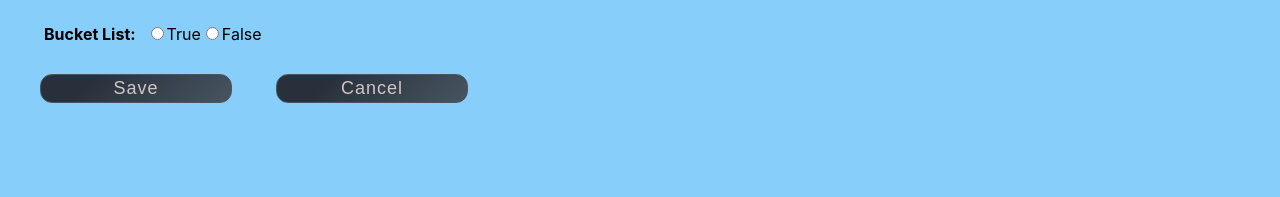
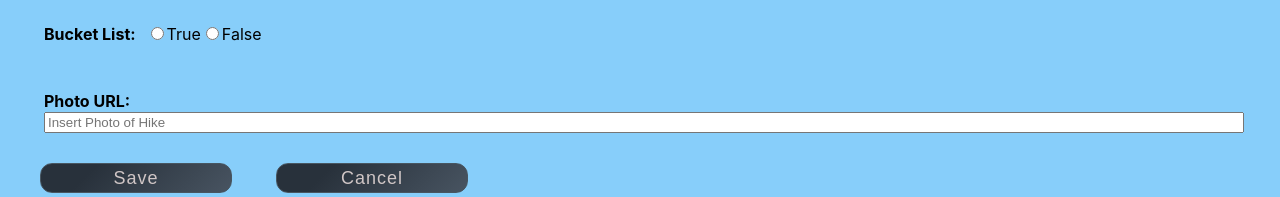
Before and after one commit to RyleyHynes/summit-city, a React (Create React App) app: page /hikes/1/edit in a window 1280 px wide. Shown: the part 965-1162 px from the top of the page. Before the commit the page ends 1072 px from the top, so only its background shows below. Built offline with nearby package versions, Linux system fonts and the light colour scheme; no server answers; sample sign-in values are in the browser's storage.

Commit message:
search bar bug fixed

```diff
--- a/src/components/activities/climbs/ClimbEdit.js
+++ b/src/components/activities/climbs/ClimbEdit.js
@@ -208,6 +208,24 @@ export const ClimbEdit = () => {
                     <label htmlFor="false">False</label>
                 </div>
             </fieldset>
+            <fieldset>
+                    <div className="form_group" key={climb.id}>
+                        <label className="label" htmlFor="description"><b>Photo URL:</b></label>
+                        <input
+                            required
+                            type="text"
+                            className="form-control-site"
+                            placeholder="Insert Photo of Hike"
+                            value={climb.url}
+                            onChange={
+                                (event) => {
+                                    const copy = { ...climb }
+                                    copy.url = event.target.value
+                                    editClimb(copy)
+                                }
+                            } />
+                    </div>
+                </fieldset>
             <button
                 onClick={(clickEvent) => editButtonClick(clickEvent)}
                 className="climbAlterButton">
--- a/src/components/activities/climbs/ClimbForm.js
+++ b/src/components/activities/climbs/ClimbForm.js
@@ -62,6 +62,7 @@ export const ClimbForm = () => {
             gradeId: parseInt(climb.gradeId),
             description: climb.description,
             completed: climb.completed,
+            bucketList:climb.bucketList,
             scheduleDate: climb.scheduleDate,
             userId: userId.id,
             url: climb.url
@@ -194,7 +195,8 @@ export const ClimbForm = () => {
                                 }} />
                         <label htmlFor="true">True</label>
                         <input type="radio" className="boolean"
-                            name="completed" value={false} onChange={
+                            name="completed" value={false}
+                            onChange={
                                 (event) => {
                                     const copy = { ...climb }
                                     copy.completed = false
--- a/src/components/activities/hikes/HikeEdit.js
+++ b/src/components/activities/hikes/HikeEdit.js
@@ -215,6 +215,24 @@ export const HikeEdit = () => {
                     <label htmlFor="false">False</label>
                 </div>
             </fieldset>
+            <fieldset>
+                <div className="form_group" key={hike.id}>
+                    <label className="label" htmlFor="description"><b>Photo URL:</b></label>
+                    <input
+                        required
+                        type="text"
+                        className="form-control-site"
+                        placeholder="Insert Photo of Hike"
+                        value={hike.url}
+                        onChange={
+                            (event) => {
+                                const copy = { ...hike }
+                                copy.url = event.target.value
+                                editHike(copy)
+                            }
+                        } />
+                </div>
+            </fieldset>
 
             <button
                 onClick={(clickEvent) => editButtonClick(clickEvent)}
--- a/src/components/activities/hikes/HikeForm.js
+++ b/src/components/activities/hikes/HikeForm.js
@@ -53,6 +53,7 @@ export const HikeForm = () => {
             attractions: hike.attractions,
             skillLevelId: parseInt(hike.skillLevelId),
             completed: hike.completed,
+            bucketList: hike.bucketList,
             scheduleDate: hike.scheduleDate,
             userId: userId.id,
             url: hike.url
@@ -204,7 +205,8 @@ export const HikeForm = () => {
                             }} />
                     <label htmlFor="yes">True</label>
                     <input type="radio" className="boolean"
-                        name="completed" value={false} onChange={
+                        name="completed" value={false}
+                        onChange={
                             (event) => {
                                 const copy = { ...hike }
                                 copy.completed = false
--- a/src/components/activities/hikes/HikeList.js
+++ b/src/components/activities/hikes/HikeList.js
@@ -81,7 +81,7 @@ export const HikeList = ({ searchTermState }) => {
                 hike.name
                     .toLowerCase()
                     .includes(searchTermState.toLowerCase()) ||
-                hike.skillLevel.level
+                hike.skillLevel?.level
                     .toLowerCase()
                     .startsWith(searchTermState.toLowerCase()) ||
                 hike.location
```
